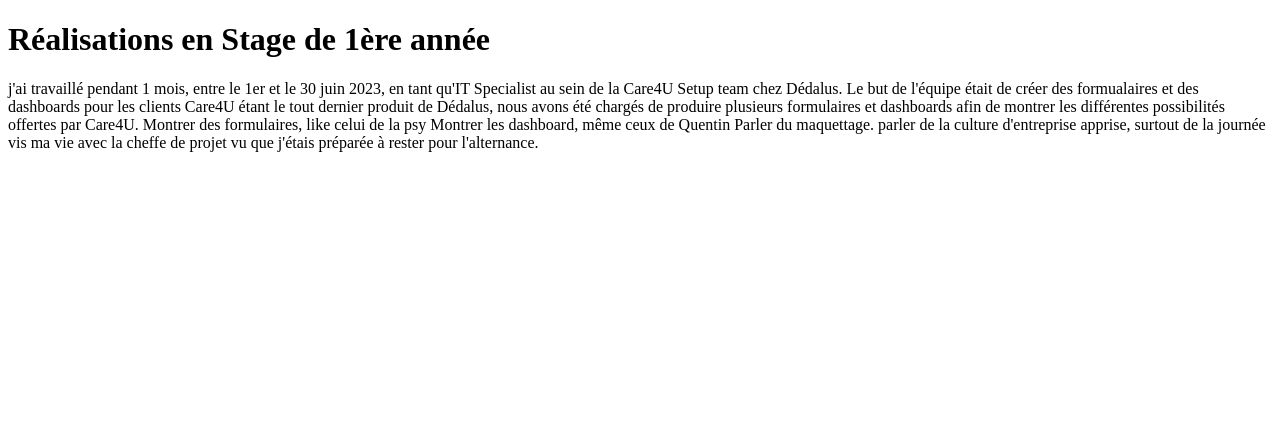
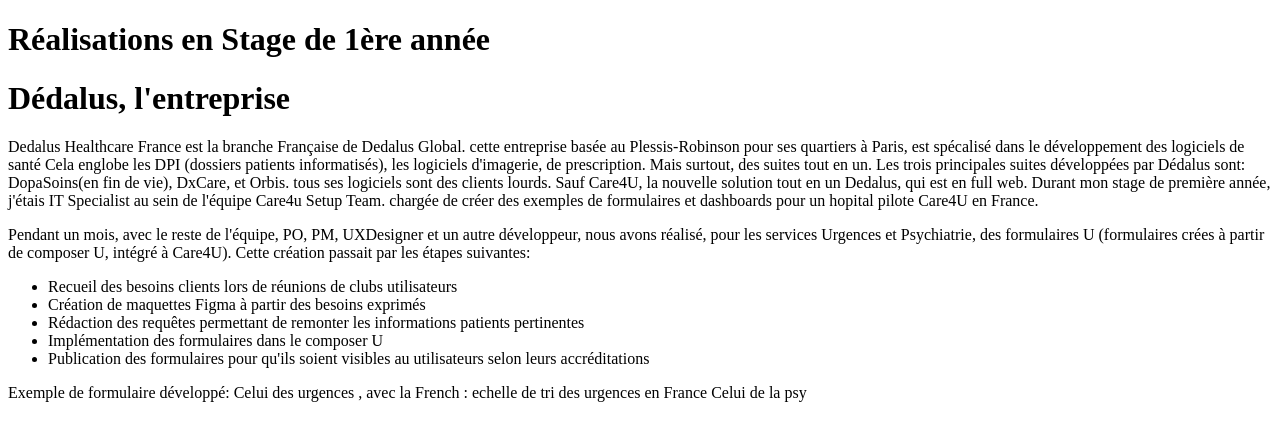
Before and after one commit to ounissaSadaoui/portfolio_ounissa, a plain HTML site: page stage.html in a window 1280 px wide. Drawn offline with Linux system fonts and the light colour scheme.

Commit message:
ajout des infos dans stage, pas d'images cause democom ne répond pas :(

```diff
--- a/stage.html
+++ b/stage.html
@@ -10,23 +10,31 @@
         <h1>Réalisations en Stage de 1ère année</h1>
     </header>
     <main>
+        <h1>Dédalus, l'entreprise</h1>
+        <p>Dedalus Healthcare France est la branche Française de Dedalus Global.
+            cette entreprise basée au Plessis-Robinson pour ses quartiers à Paris, est spécalisé dans le développement des logiciels de santé
+            Cela englobe les DPI (dossiers patients informatisés), les logiciels d'imagerie, de prescription. Mais surtout, des suites tout en un.
+
+            Les trois principales suites développées par Dédalus sont: DopaSoins(en fin de vie), DxCare, et Orbis.
+            tous ses logiciels sont des clients lourds.
+            Sauf Care4U, la nouvelle solution tout en un Dedalus, qui est en full web.
+
+            Durant mon stage de première année, j'étais IT Specialist au sein de l'équipe Care4u Setup Team. chargée de créer des exemples de formulaires et dashboards pour un hopital pilote Care4U en France.
+        </p>
         <p>
-            j'ai travaillé pendant 1 mois, entre le 1er et le 30 juin 2023, en tant qu'IT Specialist au sein de la Care4U
-            Setup team chez Dédalus.
-
-            Le but de l'équipe était de créer des formualaires et des dashboards pour les clients
-            Care4U étant le tout dernier produit de Dédalus, nous avons été chargés de produire plusieurs formulaires et dashboards
-            afin de montrer les différentes possibilités offertes par Care4U.
-
-            Montrer des formulaires, like celui de la psy
-            Montrer les dashboard, même ceux de Quentin
-
-            Parler du maquettage.
-            parler de la culture d'entreprise apprise, surtout de la journée vis ma vie avec la cheffe de projet
-
-            vu que j'étais préparée à rester pour l'alternance.
-
+           Pendant un mois, avec le reste de l'équipe, PO, PM, UXDesigner et un autre développeur, nous avons réalisé, pour les services Urgences et Psychiatrie, des formulaires U (formulaires crées à partir de composer U, intégré à Care4U).
+           Cette création passait par les étapes suivantes:
+           <ul>
+            <li>Recueil des besoins clients lors de réunions de clubs utilisateurs</li>
+            <li>Création de maquettes Figma à partir des besoins exprimés</li>
+            <li>Rédaction des requêtes permettant de remonter les informations patients pertinentes </li>
+            <li>Implémentation des formulaires dans le composer U</li>
+            <li>Publication des formulaires pour qu'ils soient visibles au utilisateurs selon leurs accréditations</li>
+           </ul>
         </p>
+        Exemple de formulaire développé:
+        Celui des urgences , avec la French : echelle de tri des urgences en France
+        Celui de la psy
     </main>
 
 </body>
```
